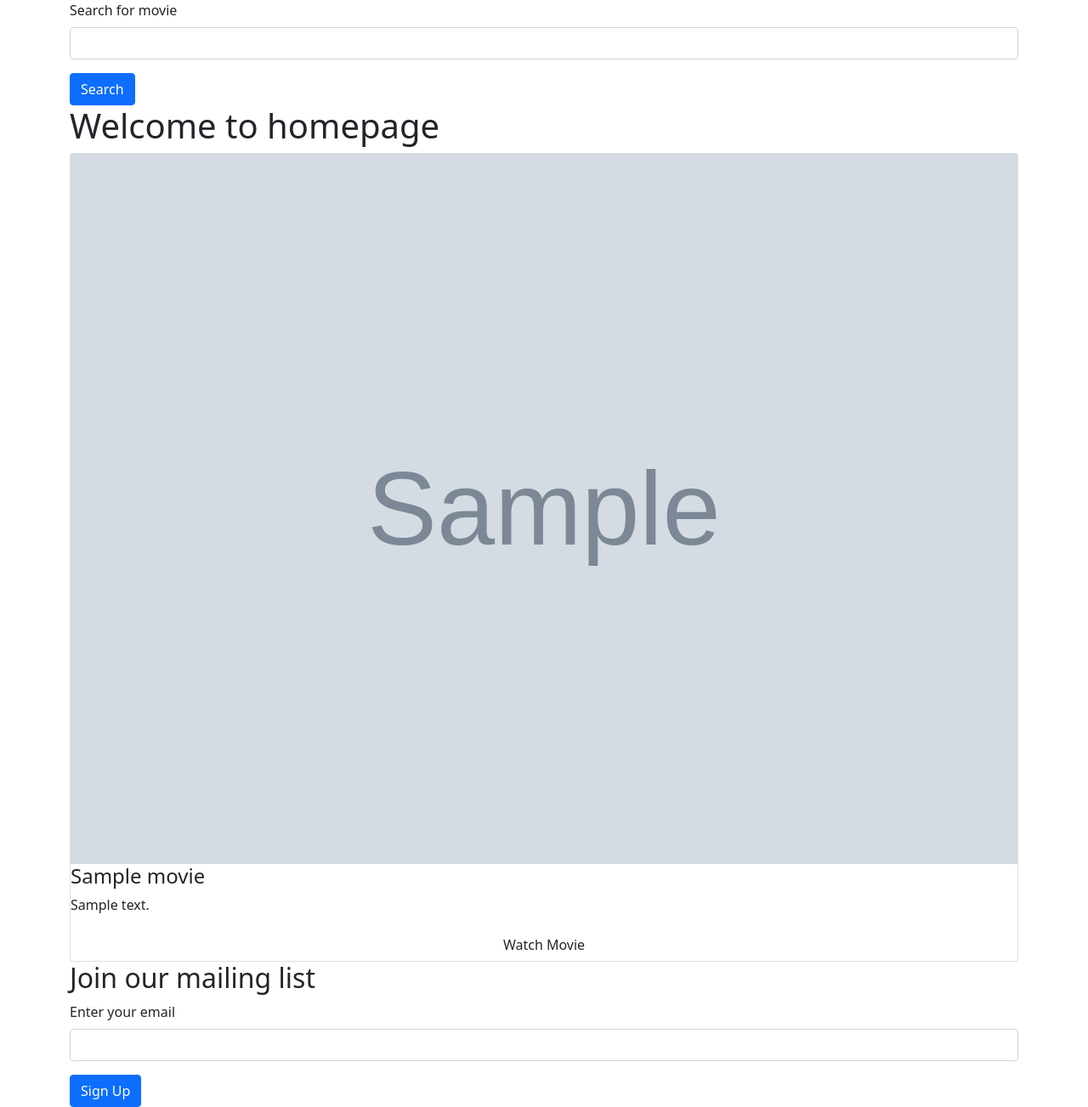
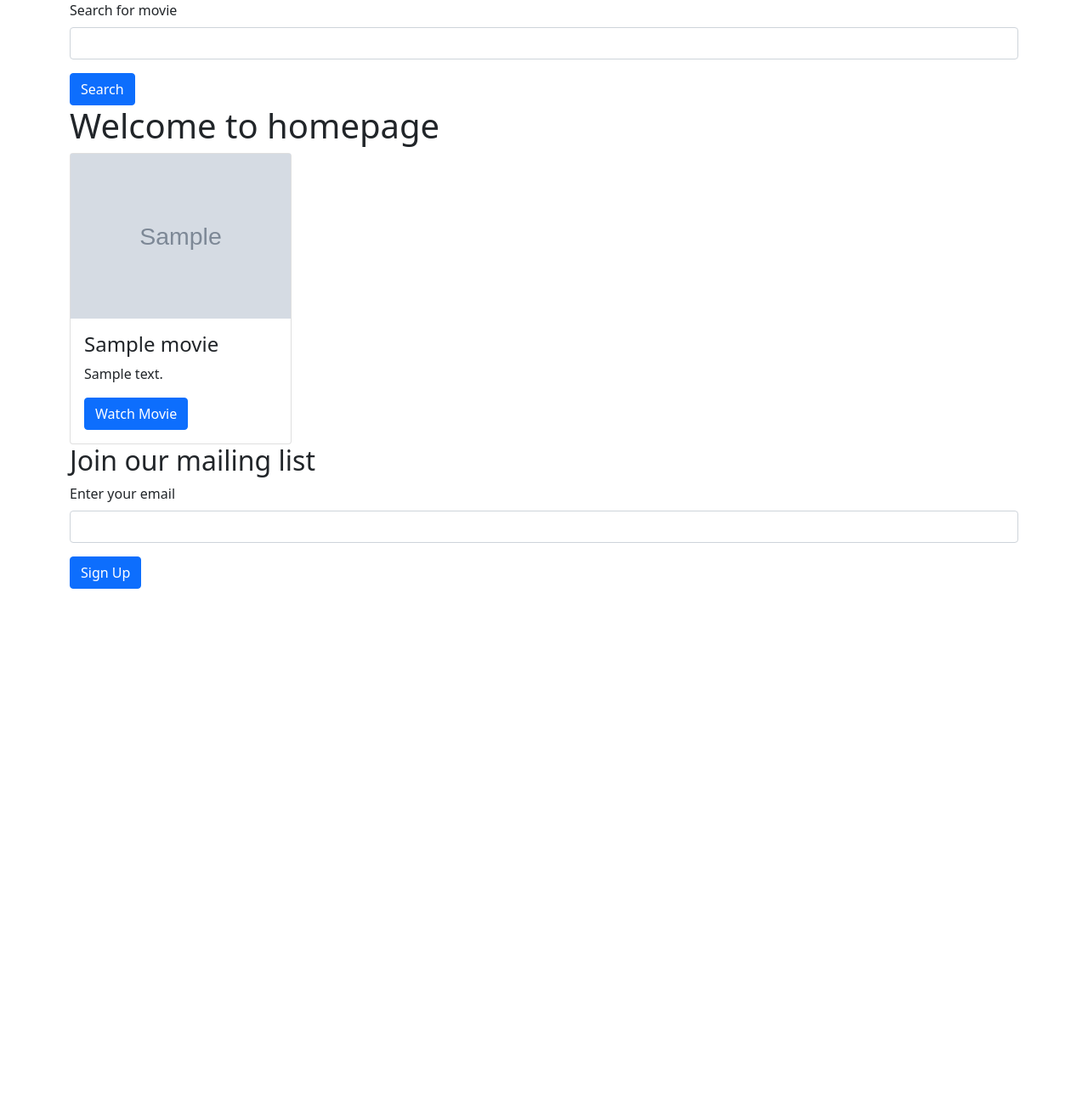
Before and after one commit to paulnyabaro/moviereviews, a Django app: page / in a window 1280 px wide. Shown: the whole page at 85% size. After the commit the page ends 693 px from the top, so only its background shows below. Run offline with Django 4.2, Linux system fonts and the light colour scheme; tables that the repository leaves empty hold one stand-in row (values such as "Sample post"); grey boxes marked "Sample" are stand-in pictures; parts of the project's set-up code (start-up, migrations or seed data) failed here and were passed over.

Commit message:
Listed movies on homepage

```diff
--- a/movie/templates/home.html
+++ b/movie/templates/home.html
@@ -16,18 +16,24 @@
         </form>
         <h1>{% if searchTerm %}Searching for {{ searchTerm }}{% else %}Welcome to homepage{% endif %}</h1>
 
+        <div class="row">
             {% for movie in movies %}
+            <div class="col-md-3">
                 <div class="card">
                     <div class="card-image">
                         <img src="{{ movie.image.url }}" width="100%" alt="">
                     </div>
+                    <div class="p-3">
                         <h4 class="card-title">{{ movie.title }}</h4>
                         <p>{{ movie.description }}</p>
                         {% if movie.url %}
-            <a href="{{ movie.url }}" class="btn btn primary">Watch Movie</a>
+                        <a href="{{ movie.url }}" class="btn btn-primary">Watch Movie</a>
+                    </div>
                     {% endif %}
                 </div>
+            </div>
             {% endfor %}
+        </div>
 
         <h2>Join our mailing list</h2>
         <form action="{% url 'signup' %}">
```
Lines whose indentation alone changed are shown as unchanged.
